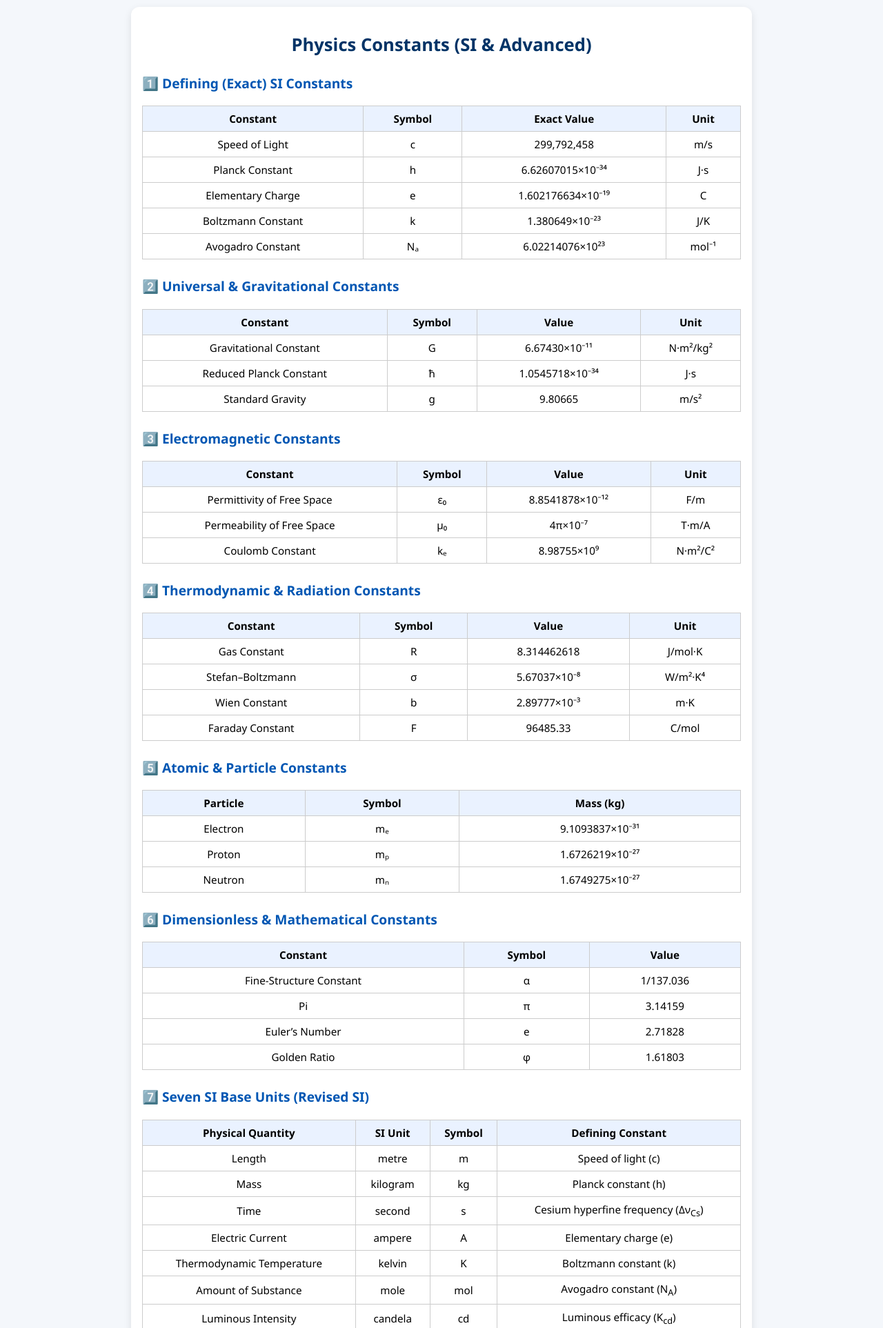
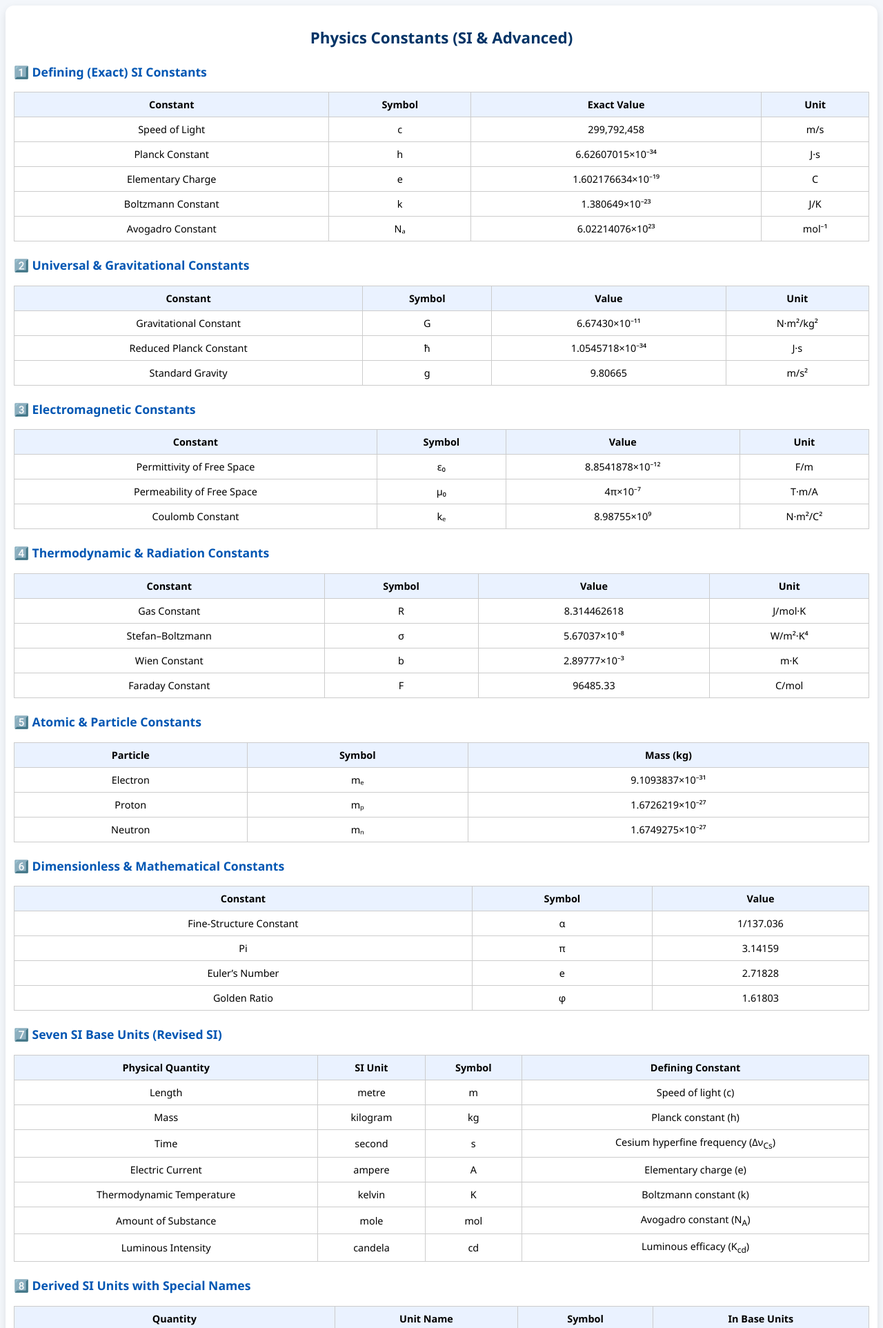
Before and after one commit to ram-6383/Physis-physics-calculator-, a Flask app: page /physics-constants in a window 1280 px wide. Shown: the top 1925 px of the page at 69% size. Run offline with Flask 3, Linux system fonts and the light colour scheme.

Commit message:
Added files

```diff
--- a/templates/physics_constants.html
+++ b/templates/physics_constants.html
@@ -13,65 +13,64 @@
   font-family: 'Segoe UI', Tahoma, Geneva, Verdana, sans-serif;
   background: #f4f7fb;
   margin: 0;
-      padding: 10px;
+  padding: 8px;
   overflow-x: hidden;
 }
 
 .container {
-      max-width: 900px;
+  max-width: 100%;
   margin: auto;
   background: #ffffff;
-      padding: 16px;
+  padding: 12px;
   border-radius: 12px;
   box-shadow: 0 4px 12px rgba(0,0,0,0.1);
-      overflow-x: hidden;
 }
 
+/* HEADINGS */
 h2 {
   text-align: center;
   color: #003366;
   margin-bottom: 10px;
-      font-size: 1.6rem;
+  font-size: 1.4rem;
 }
 
 h3 {
-      margin-top: 25px;
+  margin-top: 22px;
   color: #0056b3;
-      font-size: 1.2rem;
+  font-size: 1.1rem;
 }
 
-    h4 {
-      margin-top: 18px;
-      color: #333;
-      font-size: 1.05rem;
-    }
-
-    /* TABLE FIX */
+/* TABLE FIX — MOST IMPORTANT PART */
 .table-wrapper {
   width: 100%;
   overflow-x: auto;
   -webkit-overflow-scrolling: touch;
   margin-top: 10px;
+  border-radius: 8px;
 }
 
+/* Force table to stay inside scroll area */
 table {
+  border-collapse: collapse;
   width: 100%;
-      border-collapse: collapse;
-      min-width: 520px; /* key fix */
-      font-size: 0.95rem;
+  min-width: 650px;   /* 👈 KEY FIX */
+  font-size: 0.9rem;
 }
 
+/* Cells */
 th, td {
   border: 1px solid #ccc;
   padding: 8px;
   text-align: center;
-      white-space: nowrap;
+  white-space: nowrap;  /* prevents column breaking */
 }
 
 th {
   background: #eaf2ff;
+  font-weight: 600;
 }
 
+/* BACK BUTTON */
 a.back-link {
   display: block;
   margin: 25px auto 0;
@@ -85,27 +84,11 @@
   font-size: 0.95rem;
 }
 
-    /* MOBILE OPTIMIZATION */
-    @media (max-width: 480px) {
-      h2 {
-        font-size: 1.3rem;
-      }
-
-      h3 {
-        font-size: 1.05rem;
-      }
-
-      body {
-        padding: 8px;
-      }
-
-      .container {
-        padding: 12px;
-      }
-
-      table {
-        font-size: 0.85rem;
-      }
+/* EXTRA SMALL DEVICES */
+@media (max-width: 360px) {
+  h2 { font-size: 1.2rem; }
+  h3 { font-size: 1rem; }
+  table { font-size: 0.82rem; }
 }
   </style>
 </head>
```
Lines whose indentation alone changed are shown as unchanged.
